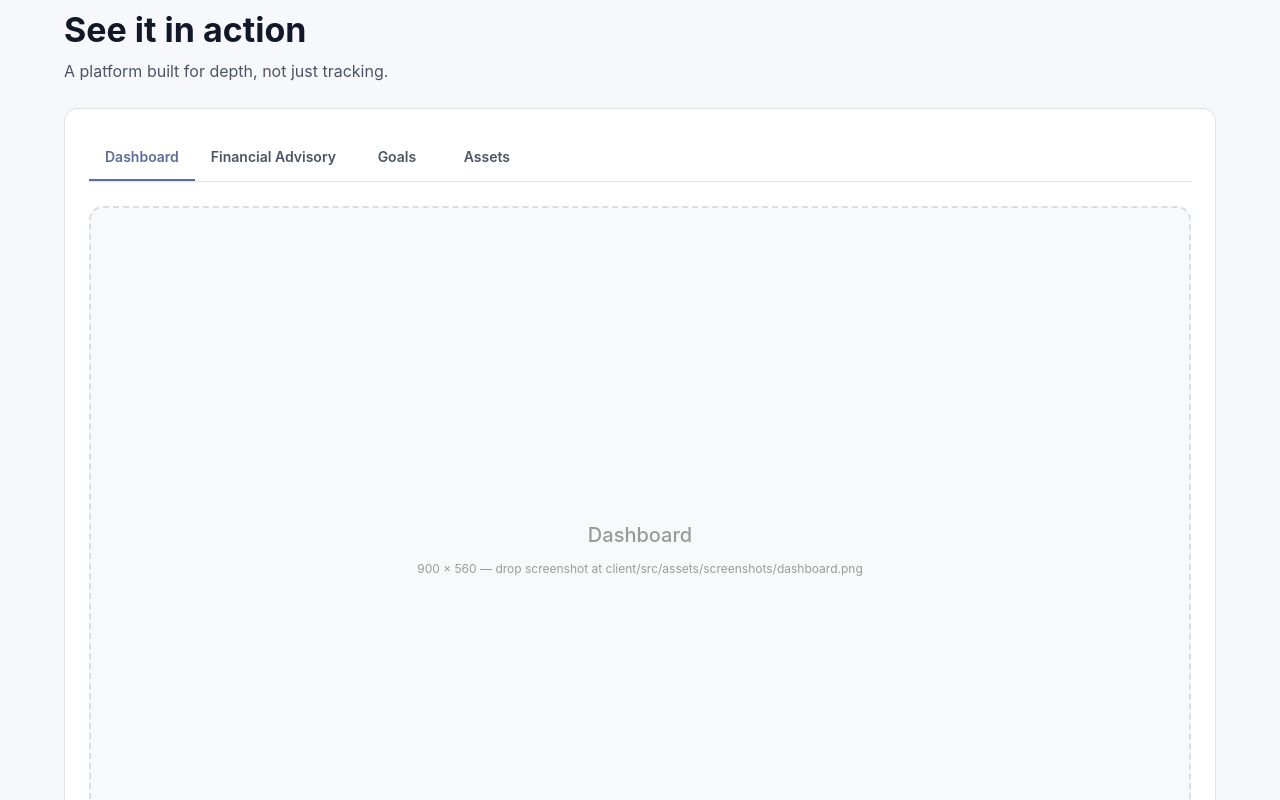
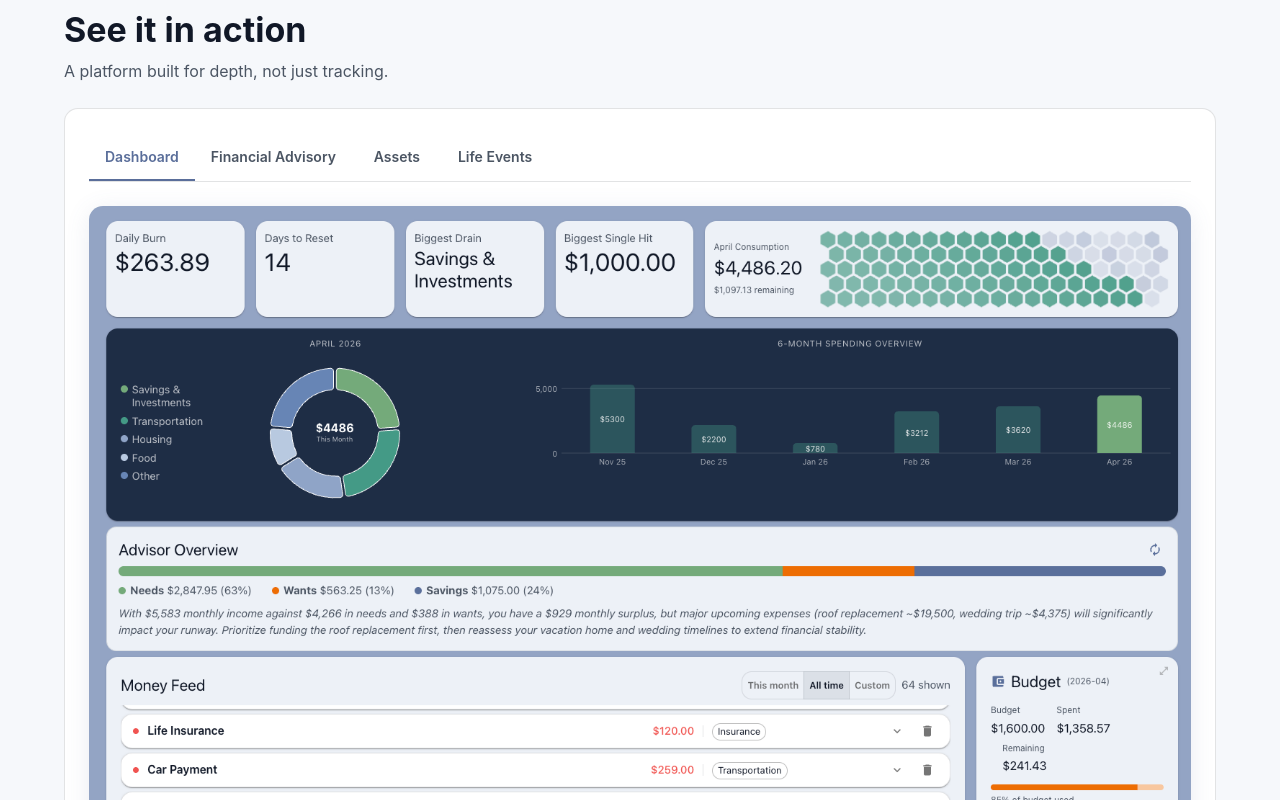
Before and after one commit to adeebdvlpr/expense-tracker, a React (Create React App) app in the folder client/: page / in a window 1280 px wide. Shown: the part 2100-2900 px from the top of the page. Built offline with nearby package versions, Linux system fonts and the light colour scheme; no server answers.

Commit message:
Replace screenshot placeholders with actual PNG imports
Imports dashboard, predictions, assets, and life-events PNGs from
src/assets/screenshots/ via webpack so they bundle correctly on Vercel.

Co-Authored-By: Claude Sonnet 4.6 <noreply@anthropic.com>

```diff
--- a/client/src/pages/MarketingLandingPage.js
+++ b/client/src/pages/MarketingLandingPage.js
@@ -1,6 +1,10 @@
 import React from 'react';
 import { useNavigate } from 'react-router-dom';
 import { ReactComponent as LandingArt } from '../animations/Landing-Page-Animaton.svg';
+import screenshotDashboard from '../assets/screenshots/dashboard.png';
+import screenshotAdvisory from '../assets/screenshots/predictions.png';
+import screenshotAssets from '../assets/screenshots/assets.png';
+import screenshotLifeEvents from '../assets/screenshots/life-events.png';
 import {
   AppBar,
   Toolbar,
@@ -97,10 +101,10 @@ const UNDER_THE_HOOD_CARDS = [
 ];
 
 const SCREENSHOT_TABS = [
-  { label: 'Dashboard', width: 900, height: 560 },
-  { label: 'Financial Advisory', width: 900, height: 560 },
-  { label: 'Goals', width: 900, height: 560 },
-  { label: 'Assets', width: 900, height: 560 },
+  { label: 'Dashboard', src: screenshotDashboard },
+  { label: 'Financial Advisory', src: screenshotAdvisory },
+  { label: 'Assets', src: screenshotAssets },
+  { label: 'Life Events', src: screenshotLifeEvents },
 ];
 
 const HOW_IT_WORKS_STEPS = [
@@ -430,26 +434,17 @@ const MarketingLandingPage = () => {
             <Box key={t.label} role="tabpanel" hidden={screenshotTab !== i}>
               {screenshotTab === i && (
                 <Box
+                  component="img"
+                  src={t.src}
+                  alt={`${t.label} screenshot`}
                   sx={{
                     width: '100%',
-                    aspectRatio: `${t.width} / ${t.height}`,
-                    bgcolor: alpha(theme.palette.primary.main, 0.04),
-                    border: `2px dashed ${theme.palette.divider}`,
+                    height: 'auto',
                     borderRadius: '14px',
-                    display: 'flex',
-                    flexDirection: 'column',
-                    alignItems: 'center',
-                    justifyContent: 'center',
-                    gap: 1,
+                    display: 'block',
+                    boxShadow: `0 4px 24px ${alpha(theme.palette.primary.main, 0.12)}`,
                   }}
-                >
-                  <Typography variant="h6" color="text.disabled">
-                    {t.label}
-                  </Typography>
-                  <Typography variant="caption" color="text.disabled">
-                    {t.width} × {t.height} — drop screenshot at client/src/assets/screenshots/{t.label.toLowerCase().replace(/ /g, '-')}.png
-                  </Typography>
-                </Box>
+                />
               )}
             </Box>
           ))}
```
